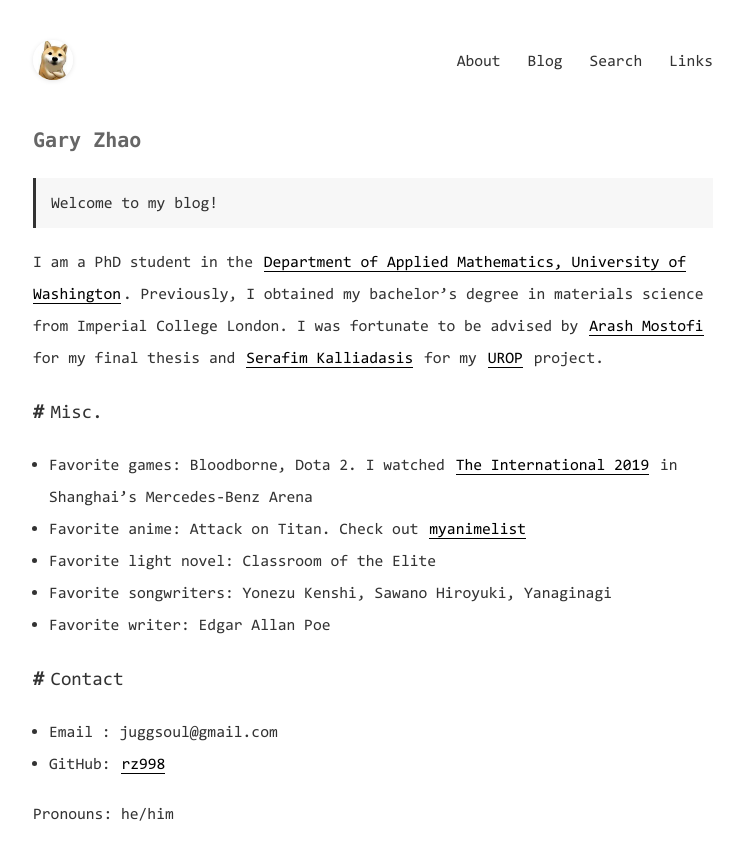
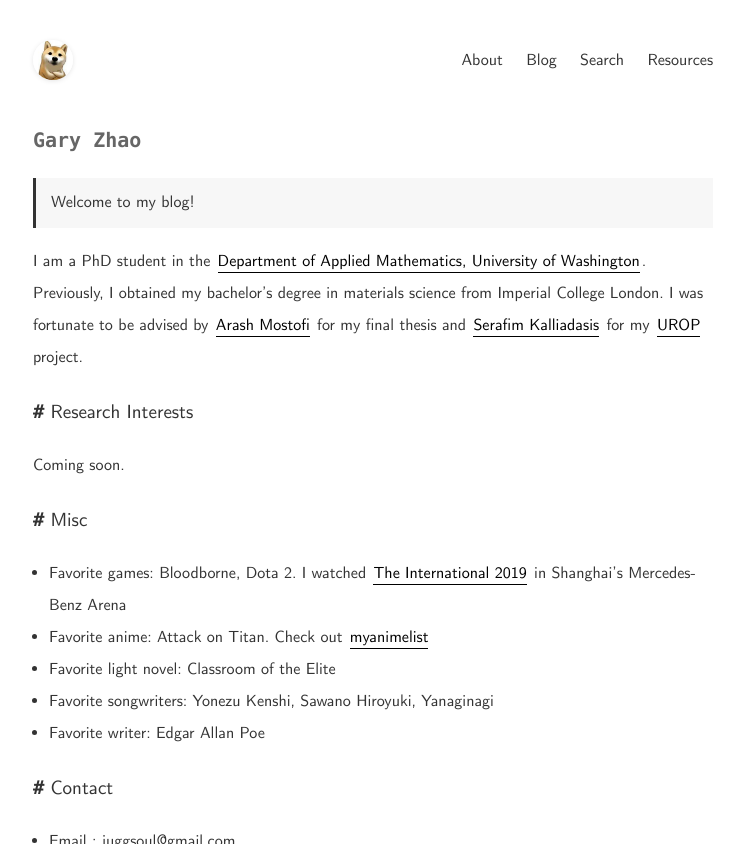
Before and after one commit to rz998/garyzhao.net, a Jekyll site: the page built from index.md, in a window 1280 px wide, cut to the strip 0-844 px from the top of the page. Shown: the whole strip, without its empty margins (267-1011 px from the left). Built offline with Jekyll 4.4.1, drawn with Linux system fonts in a browser that asks for light colours.

Commit message:
update fonts

```diff
--- a/_config.yml
+++ b/_config.yml
@@ -2,7 +2,7 @@ encoding: utf-8
 
 # SEO相关信息
 title: Gary Zhao
-description: PhD student in applied math
+description: PhD student in Applied Mathematics
 keywords: Gary,Zhao,Blog,Java,Html,JavaScript
 author: Gary Zhao
 footerText: 'Copyright © Gary Zhao 2021'
@@ -33,8 +33,8 @@ menu:
   #  url: /pages/categories.html
   - title: Search
     url: /pages/search.html
-  - title: Links
-    url: /pages/links.html
+  - title: Resources
+    url: /pages/resources.html
 
 
 # 点击页面文字冒出特效,不需要请设置为false
--- a/index.md
+++ b/index.md
@@ -7,7 +7,10 @@ title: Gary Zhao
 
 I am a PhD student in the [Department of Applied Mathematics, University of Washington](https://amath.washington.edu/). Previously, I obtained my bachelor's degree in materials science from Imperial College London. I was fortunate to be advised by [Arash Mostofi](http://www.mostofigroup.org/) for my final thesis and [Serafim Kalliadasis](https://www.imperial.ac.uk/complex-multiscale-systems/) for my [UROP](https://www.imperial.ac.uk/urop) project.
 
-## Misc.
+## Research Interests
+Coming soon.
+
+## Misc
 
 - Favorite games: Bloodborne, Dota 2. I watched [The International 2019](https://en.wikipedia.org/wiki/The_International_2019) in Shanghai's Mercedes-Benz Arena
 - Favorite anime: Attack on Titan. Check out [myanimelist](https://myanimelist.net/animelist/hitsuji_)
--- a/static/css/common.css
+++ b/static/css/common.css
@@ -1,7 +1,7 @@
 @font-face {
   font-family: 'Consolas';
   font-display: fallback;
-  src: url('../font/consola.ttf');
+  src: url('../font/cmunss.ttf');
 }
 
 html  {
```
Also changed, not shown: pages/links.md (deleted, +0 -21 lines), pages/resources.md (added, +21 -0 lines).
